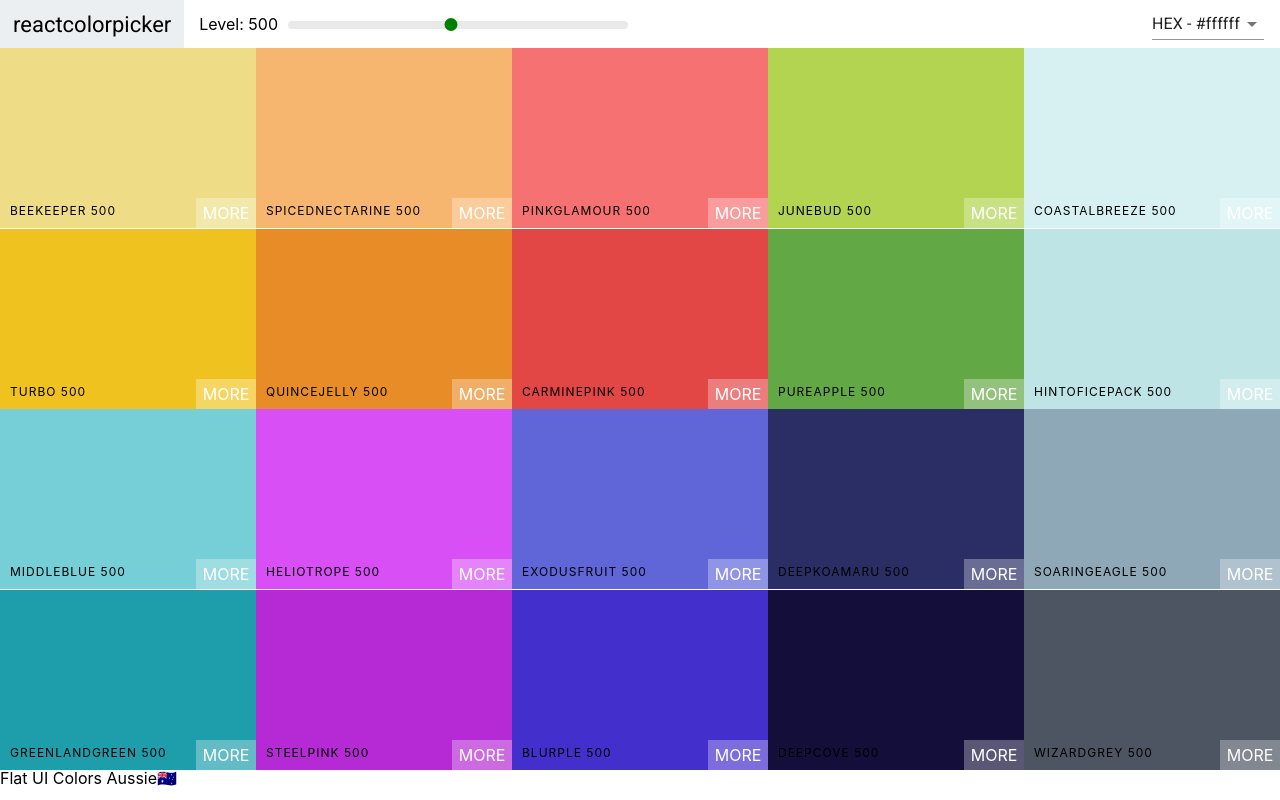
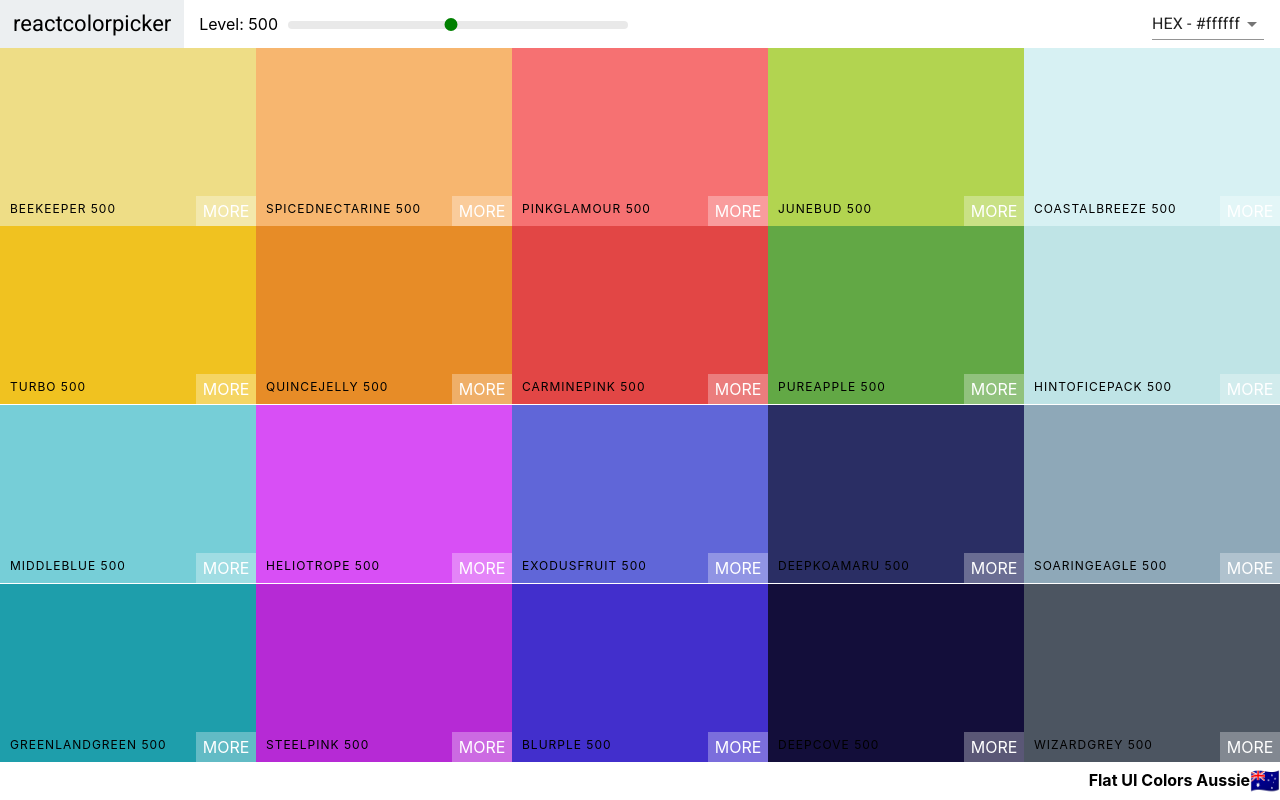
Before and after one commit to St3ve89/react-colors-app, a React (Create React App) app: page / in a window 1280 px wide. Built offline with nearby package versions, Linux system fonts and the light colour scheme.

Commit message:
Fixing minor styling bugs

```diff
--- a/src/components/colorBox/ColorBox.css
+++ b/src/components/colorBox/ColorBox.css
@@ -35,7 +35,6 @@
 .box-content {
   position: absolute;
   padding: 10px;
-  width: 100%;
   left: 0;
   bottom: 0;
   color: black;
--- a/src/components/palette/Palette.css
+++ b/src/components/palette/Palette.css
@@ -1,7 +1,23 @@
 .palette {
   height: 100vh;
+  display: flex;
+  flex-direction: column;
 }
 
 .palette-colors {
   height: 90%;
 }
+
+.palette-footer {
+  background-color: white;
+  height: 5vh;
+  display: flex;
+  justify-content: flex-end;
+  align-items: center;
+  font-weight: bold;
+}
+
+.emoji {
+  font-size: 1.5rem;
+  /* margin: 1rem; */
+}
```
